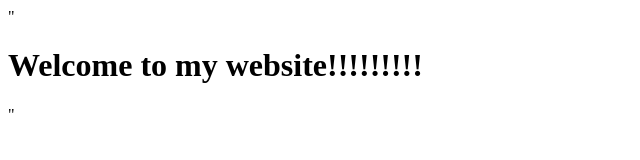
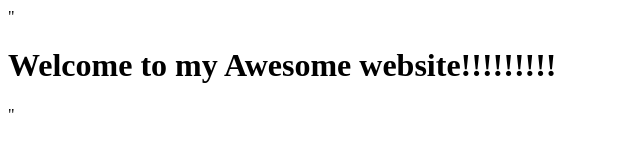
Before and after one commit to Setaish/static-site, a plain HTML site: page index.html in a window 1280 px wide. Shown: the whole page, without its empty margins (0-640 px from the left). Drawn offline with Linux system fonts and the light colour scheme.

Commit message:
Update index.html

```diff
--- a/index.html
+++ b/index.html
@@ -1 +1 @@
-"<!DOCTYPE html><html><head><title>My Static Site</title></head><body><h1>Welcome to my website!!!!!!!!!</h1></body></html>"
+"<!DOCTYPE html><html><head><title>My Static Site</title></head><body><h1>Welcome to my Awesome website!!!!!!!!!</h1></body></html>"
```
